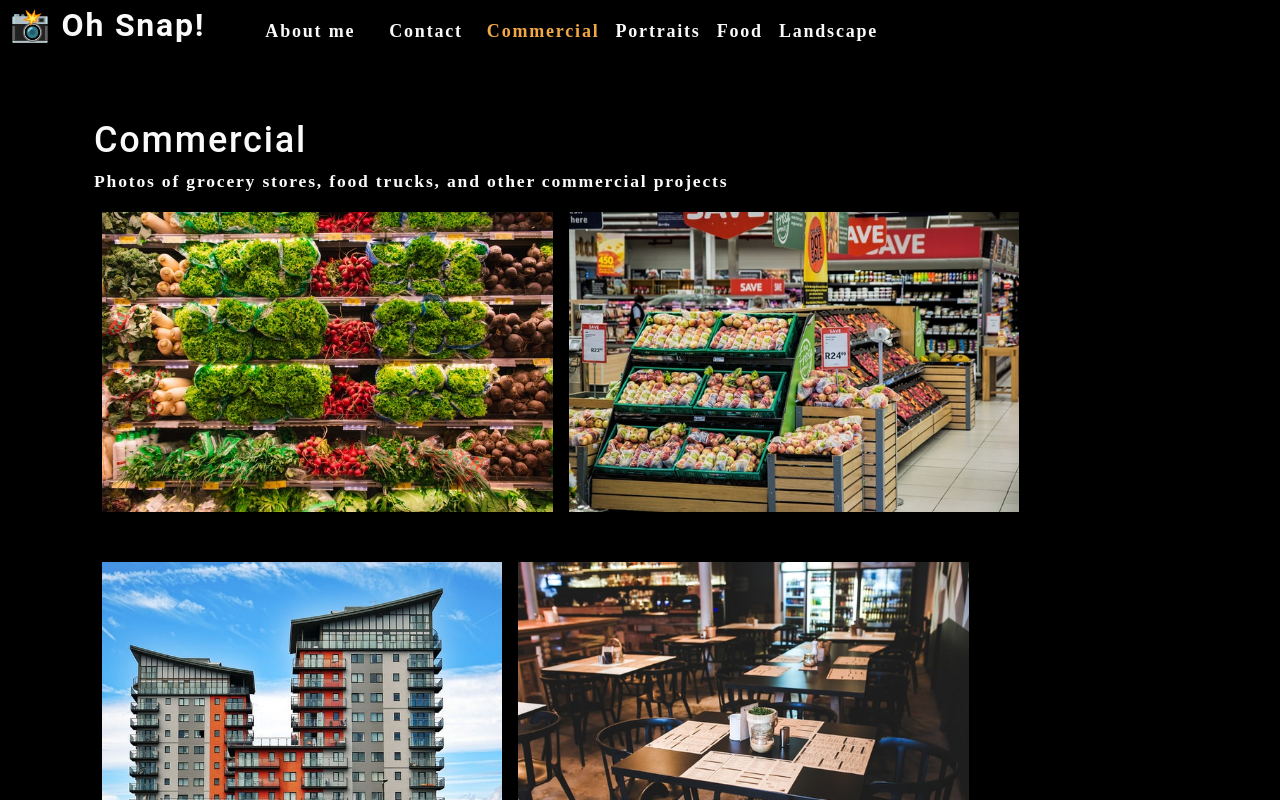
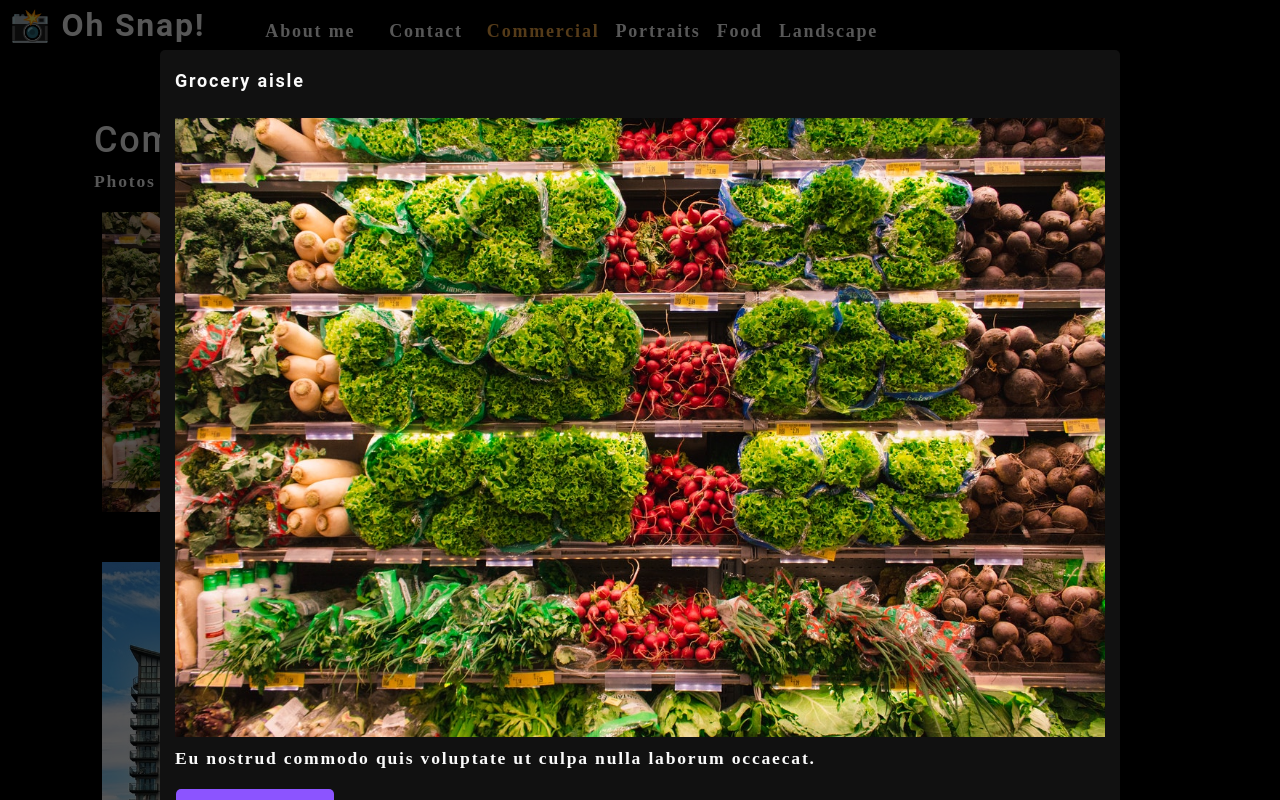
Before and after one commit to feuerbacherb/photo-port, a React (Create React App) app: page / in a window 1280 px wide. Both pictures are taken after a click on the picture 327 px from the left and 361 px from the top of the page. Shown: the top 800 px of the page. Built offline with nearby package versions, Linux system fonts and the light colour scheme.

Commit message:
got the modal working... or at least, opening up

```diff
--- /dev/null
+++ b/src/components/Modal/index.js
@@ -0,0 +1,20 @@
+import React from 'react';
+
+function Modal({currentPhoto}) {
+    const { name, category, description, index } = currentPhoto;
+
+    return (
+        <div className="modalBackdrop">
+          <div className="modalContainer">
+            <h3 className="modalTitle">{name}</h3>
+            <img src={require(`../../assets/large/${category}/${index}.jpg`)} alt="current category" />
+            <p>{description}</p>
+                <button type="button">
+                    Close this modal
+                </button>
+            </div>
+        </div>
+    );
+}
+
+export default Modal;
--- a/src/components/Photolist/index.js
+++ b/src/components/Photolist/index.js
@@ -1,4 +1,5 @@
 import React, { useState } from 'react';
+import Modal from '../Modal';
 
 const PhotoList = ({category}) => {
     const [photos] = useState([
@@ -100,9 +101,19 @@
         ]);
 
     const currentPhotos = photos.filter((photo) => photo.category === category);
+    const [currentPhoto, setCurrentPhoto] = useState();
+    const [isModalOpen, setIsModalOpen] = useState(false);
+
+    const toggleModal = (image, i) => {
+      // current photo
+      setCurrentPhoto({...image, index: i});
+      console.log(...image.description + ", " + i);
+      setIsModalOpen(true);
+    }
 
     return (
         <div>
+            {isModalOpen && <Modal currentPhoto={currentPhoto} />}
             <div className="flex-row">
                 {
                     currentPhotos.map((image, i) => (
@@ -110,6 +121,7 @@
                             src={require(`../../assets/small/${category}/${i}.jpg`)}
                             alt={image.name}
                             className="img-thumbnail mx-1"
+                            onClick={() => toggleModal(image, i)}
                             key={image.name}
                         />
                     ))
```
Also changed, not shown: 1 other file (tests, documents, lock files or other folders).
